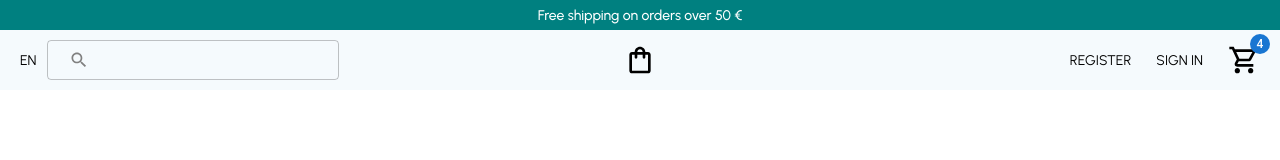
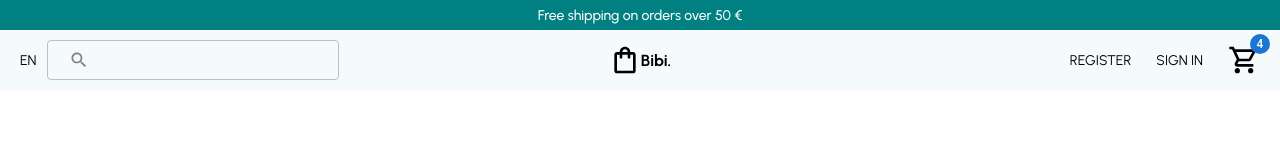
Before and after one commit to FaridAmimri/e-commerce-front, a React (Create React App) app: page / in a window 1280 px wide. Shown: the top 160 px of the page. Built offline with nearby package versions, Linux system fonts and the light colour scheme.

Commit message:
Update Shop name

```diff
--- a/src/components/Navbar.jsx
+++ b/src/components/Navbar.jsx
@@ -33,6 +33,7 @@ function Navbar() {
         </Left>
         <Center>
           <ShoppingBagOutlinedIcon style={{ fontSize: 'xx-large' }} />
+          Bibi.
         </Center>
         <Right>
           <MenuItem>REGISTER</MenuItem>
@@ -81,11 +82,12 @@ const SearchContainer = styled.div`
 `
 
 const Center = styled.div`
+  flex: 1;
   display: flex;
   align-items: center;
   justify-content: center;
-  flex: 1;
   text-align: center;
+  font-weight: bold;
 `
 
 const Right = styled.div`
```
